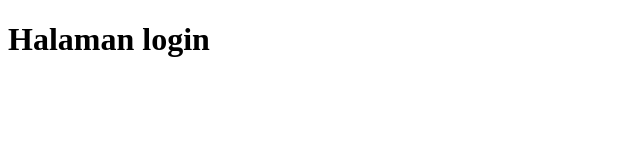
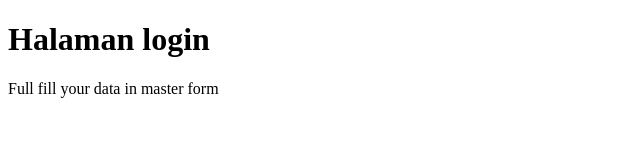
Before and after one commit to doniset625/belajar-git, a plain HTML site: page login.html in a window 1280 px wide. Shown: the whole page, without its empty margins (0-640 px from the left). Drawn offline with Linux system fonts and the light colour scheme.

Commit message:
add master form in login page

```diff
--- a/login.html
+++ b/login.html
@@ -9,6 +9,7 @@
 
 <body>
     <h1>Halaman login</h1>
+    <p>Full fill your data in master form</p>
 </body>
 
 </html>
```
